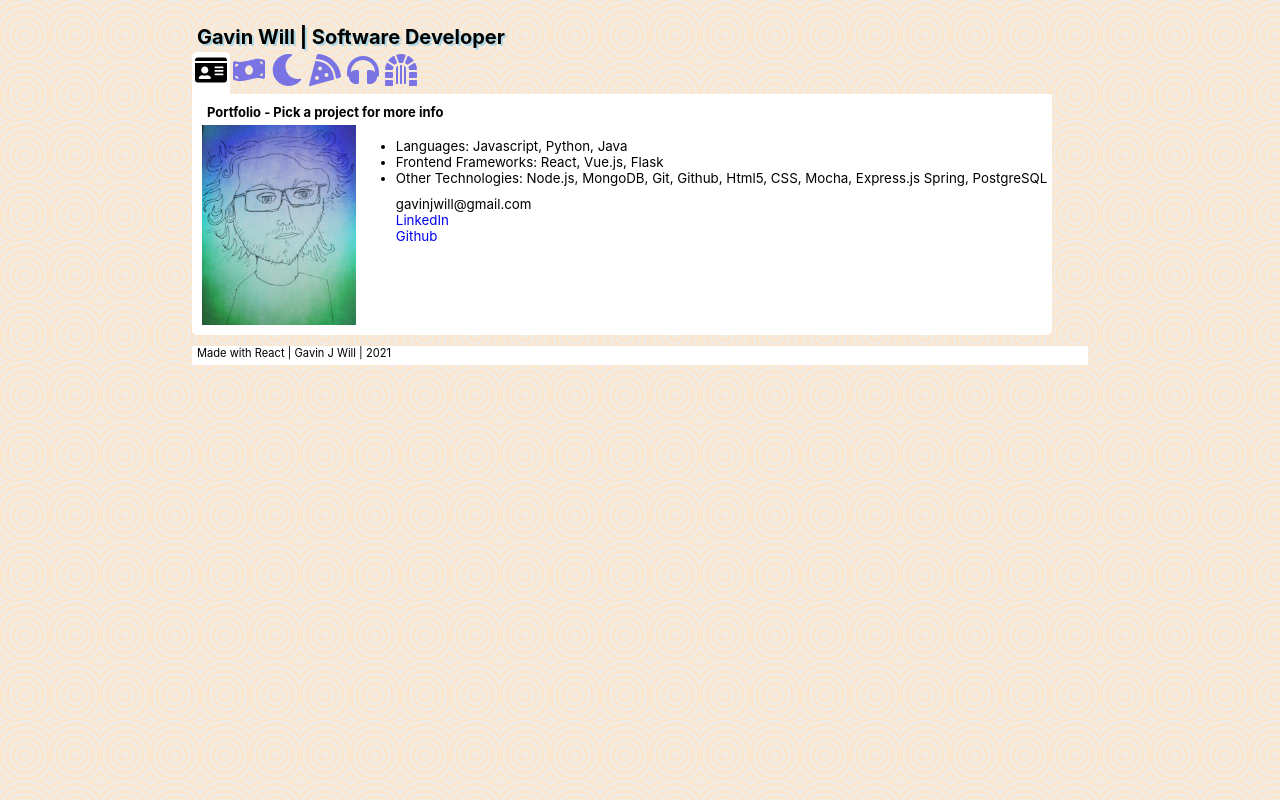
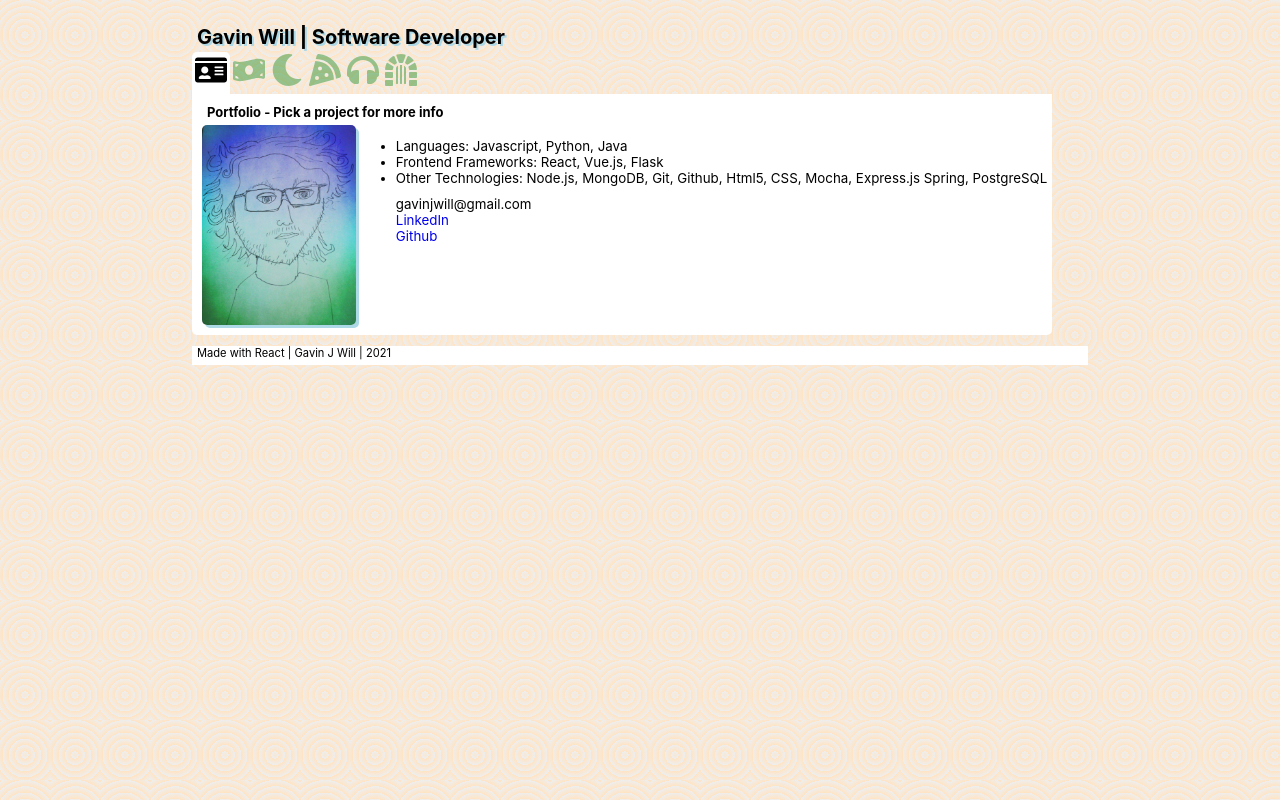
Before and after one commit to lushpurr/gjw_profile, a React (Create React App) app: page /details in a window 1280 px wide. Built offline with nearby package versions, Linux system fonts and the light colour scheme.

Commit message:
updated css

```diff
--- a/src/components/ProjectNav.css
+++ b/src/components/ProjectNav.css
@@ -47,6 +47,7 @@ h2{
 .nav a{
     padding:3px;
     font-size:xx-large;
+    color: rgb(58, 152, 58);
     opacity:0.5;
 
     border-top-left-radius: 5px;
@@ -59,7 +60,7 @@ h2{
 }
 
 .nav a:hover {
-    color: coral;
+    color: rgb(190, 45, 227);
 }
 
 
--- a/src/components/projects/Projects.css
+++ b/src/components/projects/Projects.css
@@ -6,6 +6,8 @@
 }
 .project-image{
     max-height:200px;
+    box-shadow: lightblue 3px 3px;
+    border-radius: 5px;
 }
 h3{
     font-size: small;
```
Also changed, not shown: src/images/pizza_pan.png (added).
